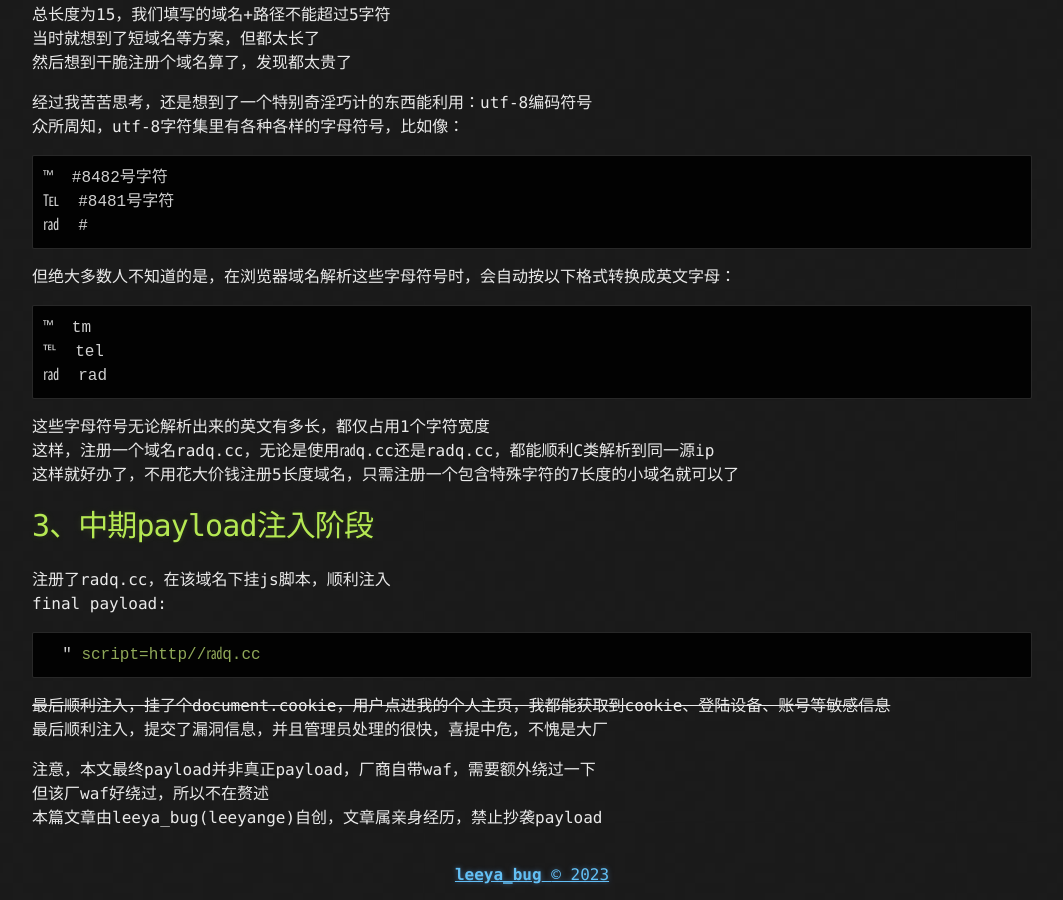
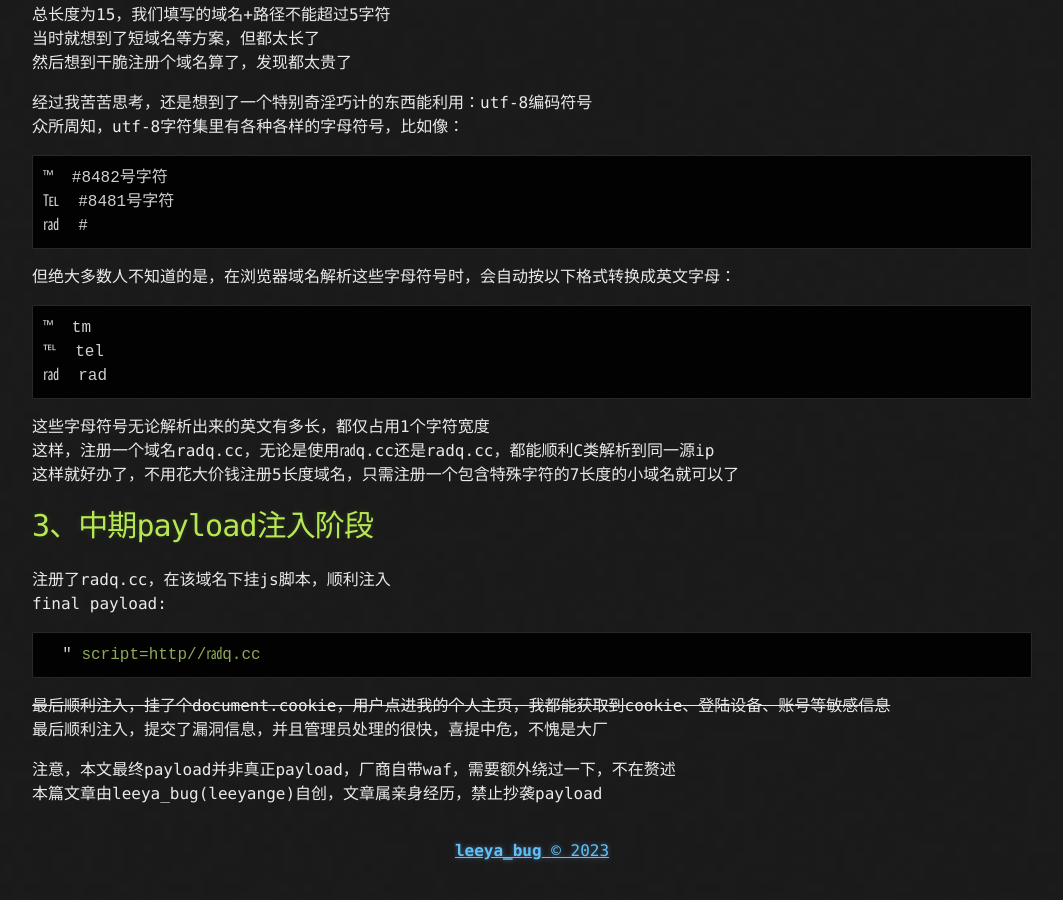
Before and after one commit to Leeyangee/leeyangee.github.io, a Jekyll site: the page built from _posts/2023-06-19-SRC实战-对某大型厂商成功渗透经历.md, in a window 1280 px wide and 900 px high, scrolled down 1306 px. Shown: the whole window, without its empty margins (108-1171 px from the left). Built offline with Jekyll 4.4.1, drawn with Linux system fonts in a browser that asks for light colours; after the commit the page ends 2182 px from its top, so only the background shows below that.

Commit message:
Update 2023-06-19-SRC实战-对某大型厂商成功渗透经历.md

```diff
--- a/_posts/2023-06-19-SRC实战-对某大型厂商成功渗透经历.md
+++ b/_posts/2023-06-19-SRC实战-对某大型厂商成功渗透经历.md
@@ -76,6 +76,5 @@ final payload:
 ~~最后顺利注入，挂了个document.cookie，用户点进我的个人主页，我都能获取到cookie、登陆设备、账号等敏感信息~~
 最后顺利注入，提交了漏洞信息，并且管理员处理的很快，喜提中危，不愧是大厂
 
-注意，本文最终payload并非真正payload，厂商自带waf，需要额外绕过一下
-但该厂waf好绕过，所以不在赘述
+注意，本文最终payload并非真正payload，厂商自带waf，需要额外绕过一下，不在赘述
 本篇文章由leeya_bug(leeyange)自创，文章属亲身经历，禁止抄袭payload
```
